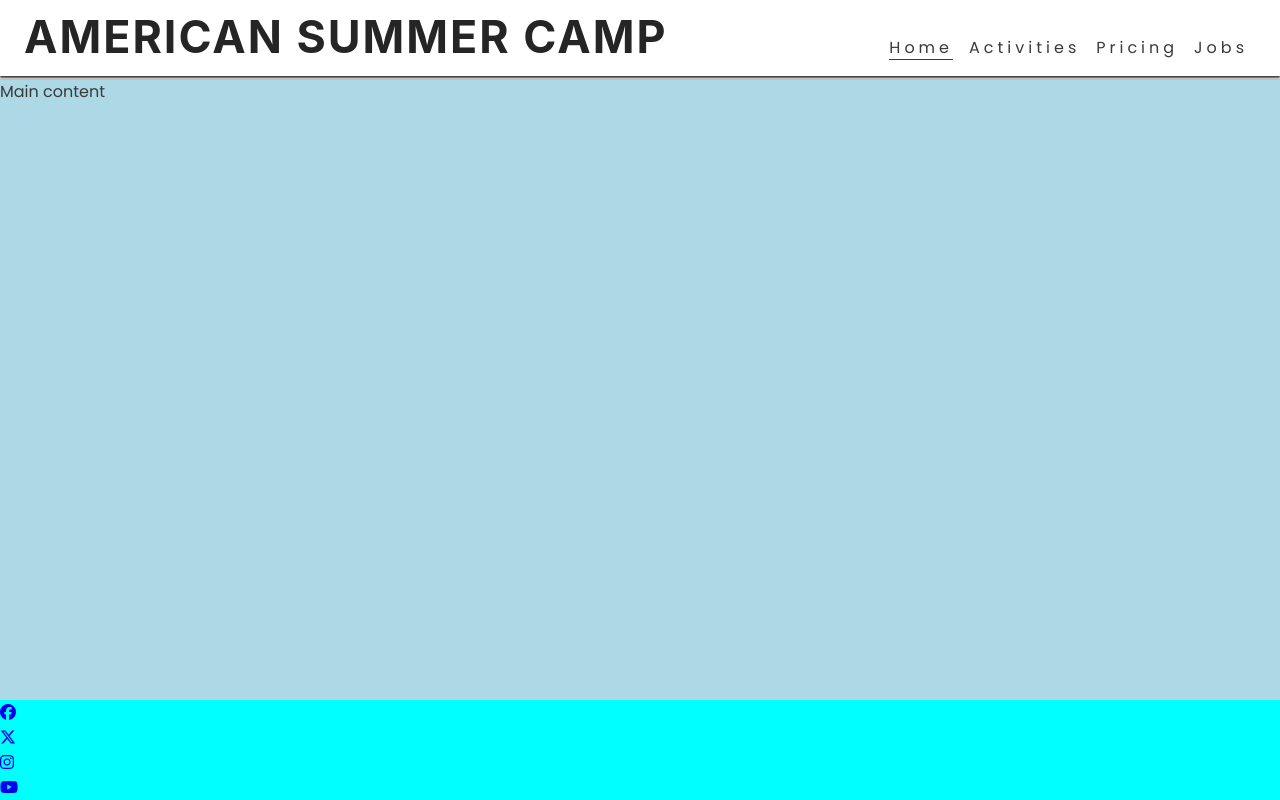
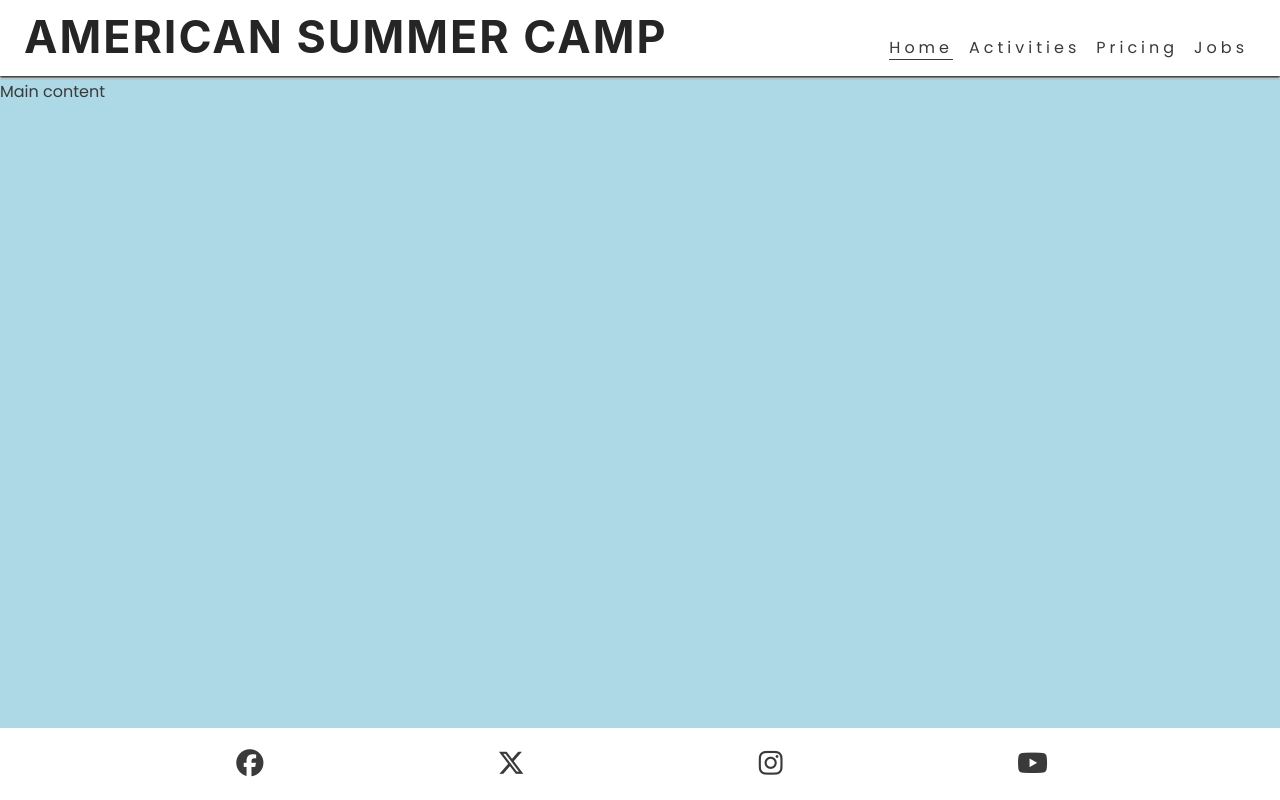
Before and after one commit to TimurShomakhov2/American-Summer-Camp, a plain HTML site: page index.html in a window 1280 px wide. Drawn offline with Linux system fonts and the light colour scheme.

Commit message:
Style footer social networks icons for all screen sizes

```diff
--- a/assets/css/style.css
+++ b/assets/css/style.css
@@ -94,8 +94,18 @@ main {
 }
 
 /* Footer */
-footer {
-    background-color: aqua;
+#social-networks {
+    text-align: center;
+    padding: 20px 0;
+    display: flex;
+    justify-content: space-evenly;
+    list-style-type: none;
+}
+
+#social-networks i {
+    font-size: 170%;
+    padding: 7%;
+    color: #3a3a3a;
 }
 
 /* Media query: tablets and larger (768px and up) */
--- a/index.html
+++ b/index.html
@@ -39,7 +39,7 @@
     </header>
     <main>Main content</main>
     <footer>
-        <ul>
+        <ul id="social-networks">
             <li><a href="https://www.facebook.com/" target="_blank" rel="noopener"
                     aria-label="Visit our Facebook page (opens in a new tab)"><i class="fa-brands fa-facebook"></i></a></li>
             <li><a href="https://x.com/" target="_blank" rel="noopener"><i class="fa-brands fa-x-twitter"></i></a></li>
```
